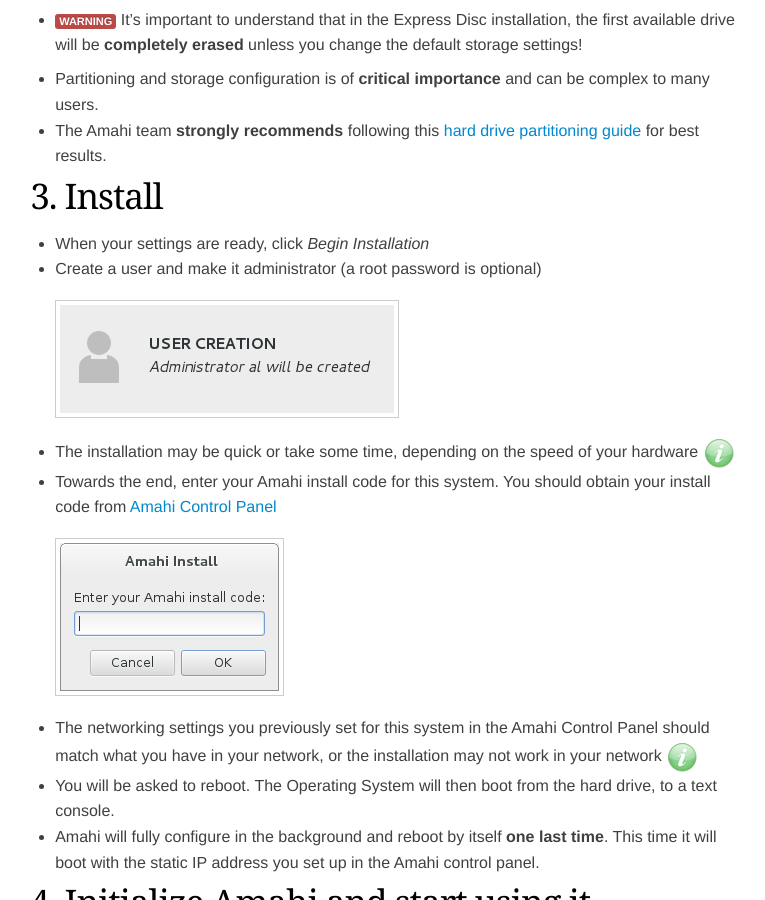
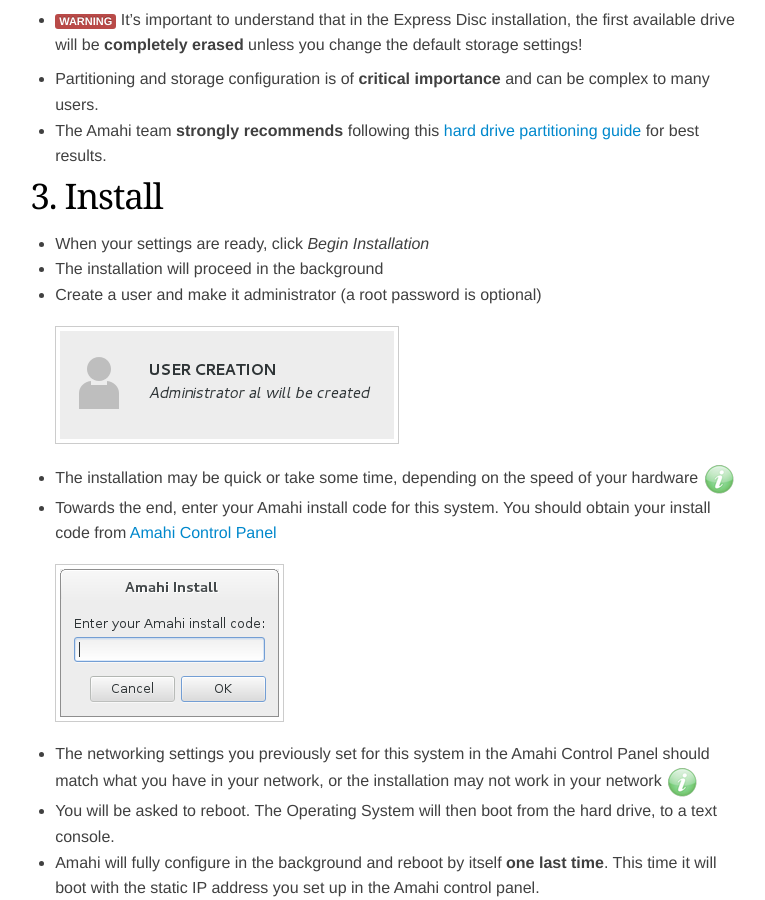
Before and after one commit to amahi/docs, a Jekyll site: the page built from amahi-7-express.md, in a window 1280 px wide and 900 px high, scrolled down 932 px. Shown: the whole window, without its empty margins (376-1141 px from the left). Built offline with Jekyll 4.4.1, drawn with Linux system fonts in a browser that asks for light colours; nearby versions of some CDN libraries.

Commit message:
add a note about the install proceeding in the background

```diff
--- a/amahi-7-express.md
+++ b/amahi-7-express.md
@@ -39,6 +39,7 @@ In this Amahi Express installation, the first available drive WILL BE COMPLETELY
 # 3. Install
 
 * When your settings are ready, click _Begin Installation_
+* The installation will proceed in the background
 * Create a user and make it administrator (a root password is optional)
 
   <a href="static/images/amahi-7-express/06-create-user.png" class="fancybox centered"><img src="static/images/amahi-7-express/05-create-user-thumb.png" alt="Create a User" /></a>
```
